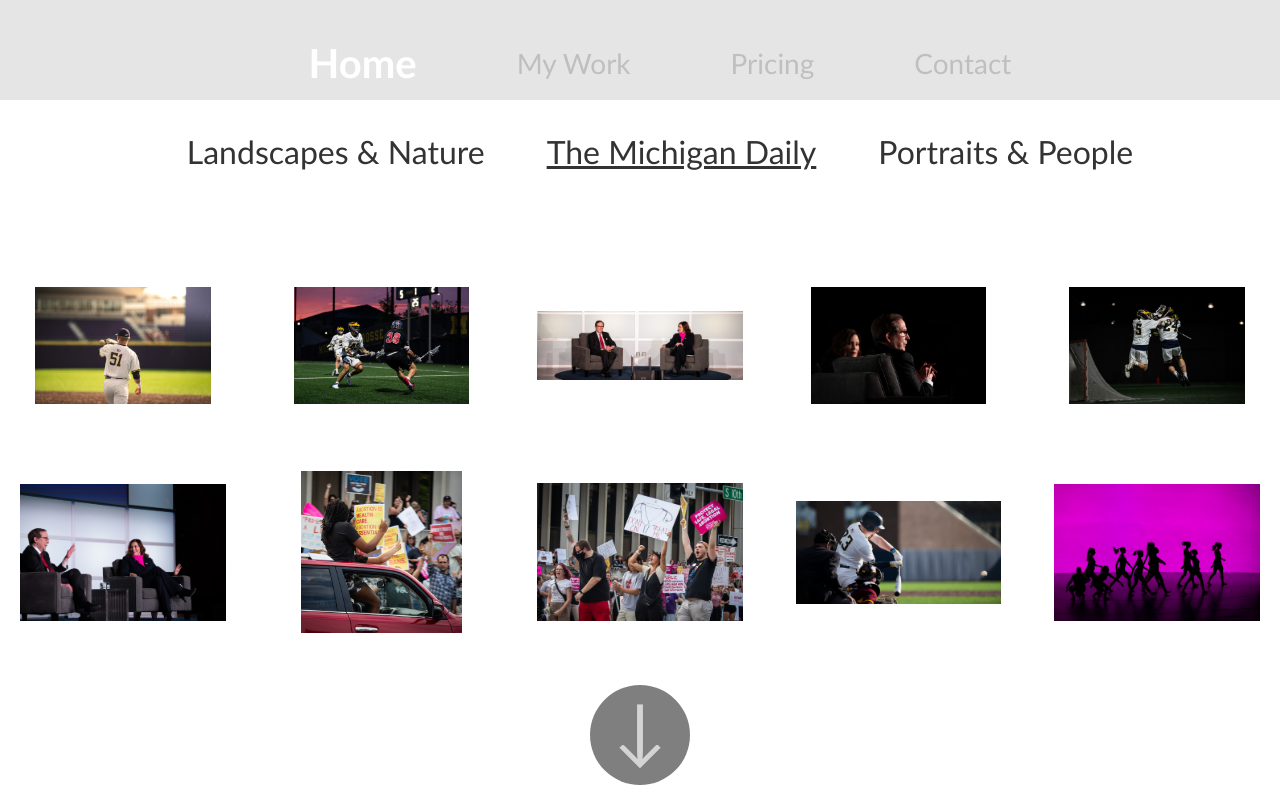
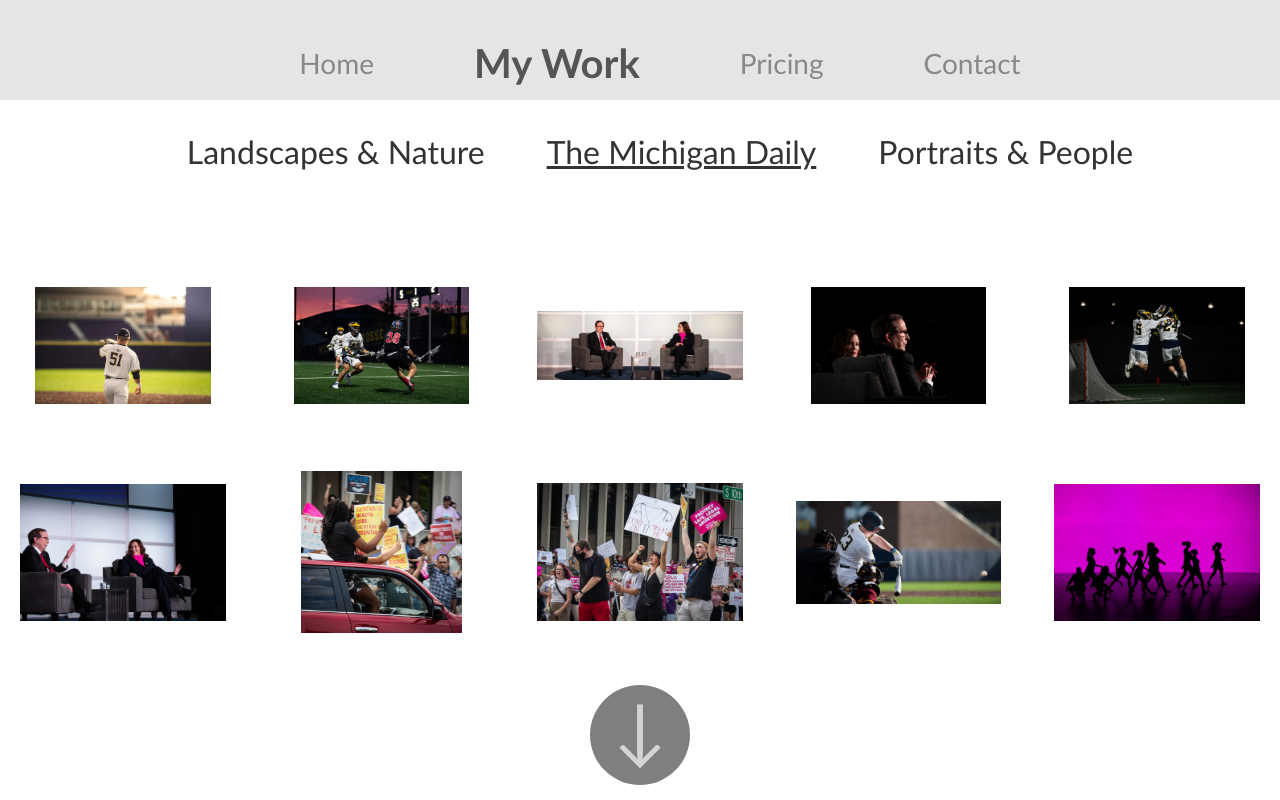
Before and after one commit to lucaschennn/lucaschennn.github.io, a React (Vite) app: page /portfolio in a window 1280 px wide. Shown: the top 800 px of the page. Built offline with nearby package versions, Linux system fonts and the light colour scheme.

Commit message:
resize portfolio nav based on viewport size, correct highlighted nav item when refresh

```diff
--- a/src/App.jsx
+++ b/src/App.jsx
@@ -1,15 +1,26 @@
-import { useState } from 'react'
-import { BrowserRouter, Routes, Route, useNavigate } from 'react-router-dom';
+import { useState, useEffect } from 'react'
+import { BrowserRouter, Routes, Route, useNavigate, useLocation } from 'react-router-dom';
 
 import './App.css'
 
 function App() {
   //const [page, setPage] = useState(<Home/>);
   const [offset, setOffset] = useState('50%');
-  const [subpage, setSubpage] = useState('0'); // 0 is NA
   const [active, setActive] = useState(0);
 
   const navigate = useNavigate();
+  const location = useLocation();
+  useEffect(() => {
+    if(location.pathname === '/') {
+      setActive(0);
+    } else if(location.pathname === '/portfolio') {
+      setActive(1);
+    } else if(location.pathname === '/pricing') {
+      setActive(2);
+    } else {
+      setActive(3);
+    }
+  }, [])
 
   const handleNavClick = (selected) => {
     const pageOffset = selected - active;
@@ -52,7 +63,7 @@
   return (
     <>
       {/*<Header/>*/}
-        {active === 0?
+        {location.pathname === '/' ?
         <ul id="nav-carousel-alt">
           <li className="active" onClick={() => {handleNavClick(0)}}>Home</li>
           <li className="nav-alt" onClick={() => {handleNavClick(1)}}>My Work</li>
--- a/src/index.css
+++ b/src/index.css
@@ -9,6 +9,7 @@
 
 
 #nav-carousel {
+ z-index: 999;
   position: sticky !important;
   margin: 0;
   top: 0;
@@ -45,6 +46,7 @@
 }
 
 #nav-carousel-alt {
+  z-index: 999;
   position: sticky !important;
   margin: 0;
   top: 0;
@@ -113,8 +115,14 @@
   justify-content: center;
   list-style: none;
   font-size: 32px;
-  transition: transform .15s ease-out;
 }
+
+@media only screen and (max-width: 767px) {
+  #portfolio-nav {
+    font-size: 24px;
+  }
+}
+
 
 @keyframes portfolio-fade {
   0% {opacity: 0;}
```
Also changed, not shown: 1 other file (tests, documents, lock files or other folders).
